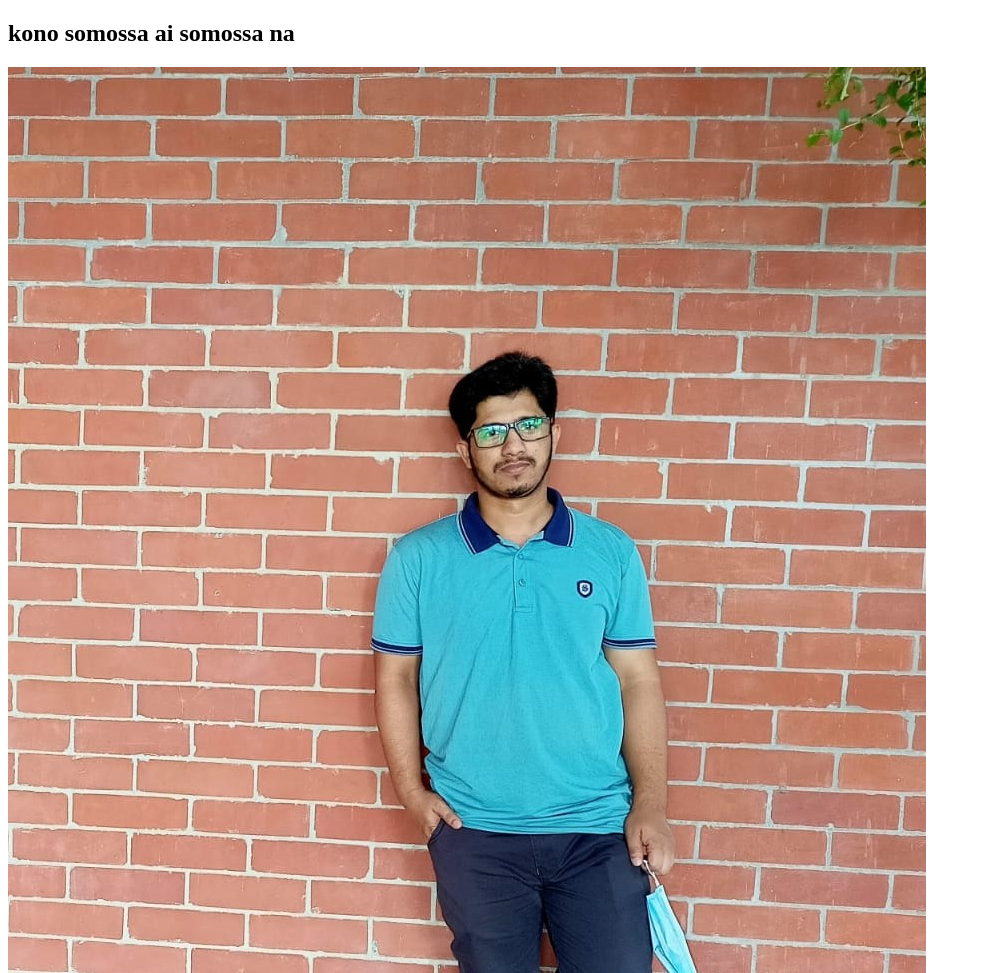
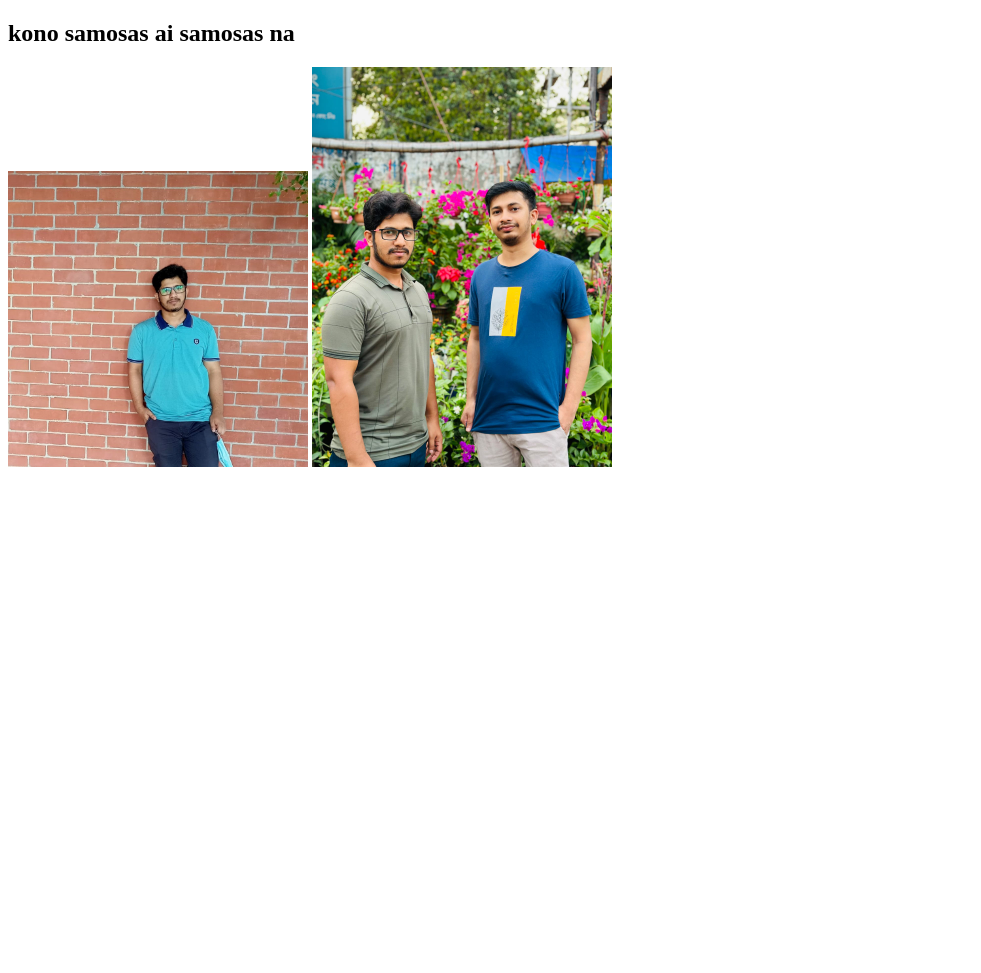
Before and after one commit to Kamrul8043/problem-will-never-last, a plain HTML site: page index.html in a window 1280 px wide. Shown: the top 973 px of the page, without its empty margins (0-981 px from the left). After the commit the page ends 800 px from the top, so only its background shows below. Drawn offline with Linux system fonts and the light colour scheme.

Commit message:
added picture

```diff
--- a/index.html
+++ b/index.html
@@ -6,8 +6,8 @@
     <title>problem will never last forever</title>
 </head>
 <body>
-    <h2>kono somossa ai somossa na </h2>
-    <img src="Images/jjjjjjjj.jpeg" alt="">
-    <img src="Images/WhatsApp Image 2023-05-21 at 00.31.10.jpg" alt="">
+    <h2>kono samosas ai samosas na </h2>
+    <img width="300px" src="Images/jjjjjjjj.jpeg" alt="">
+    <img width="300px" src="Images/WhatsApp Image 2023-05-21 at 00.31.10.jpg" alt="">
 </body>
 </html>
```
